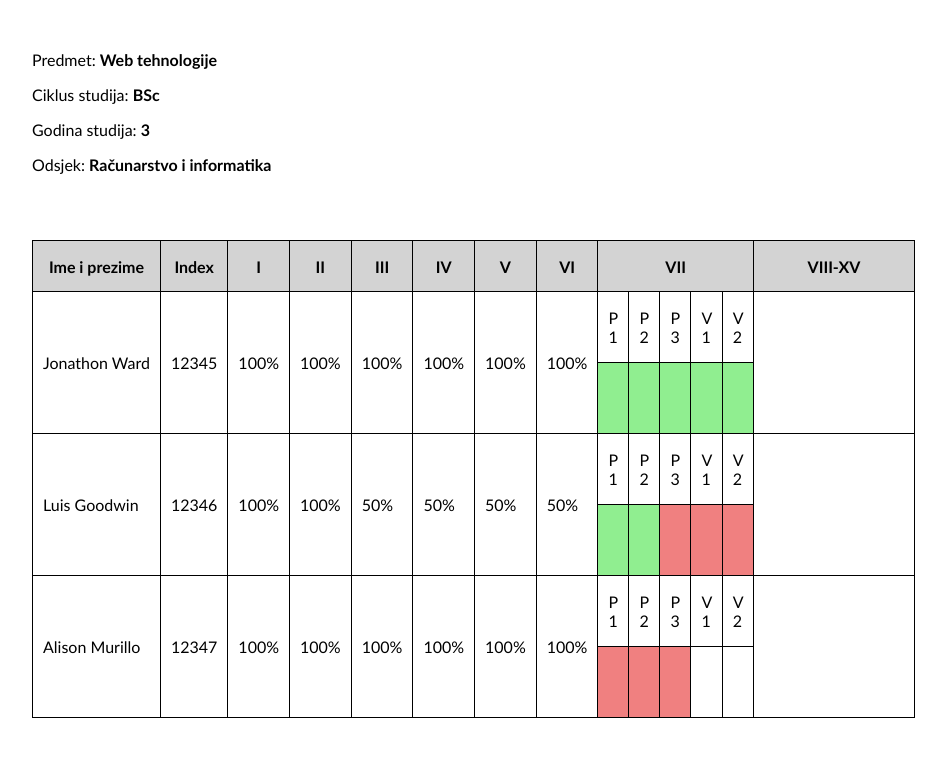
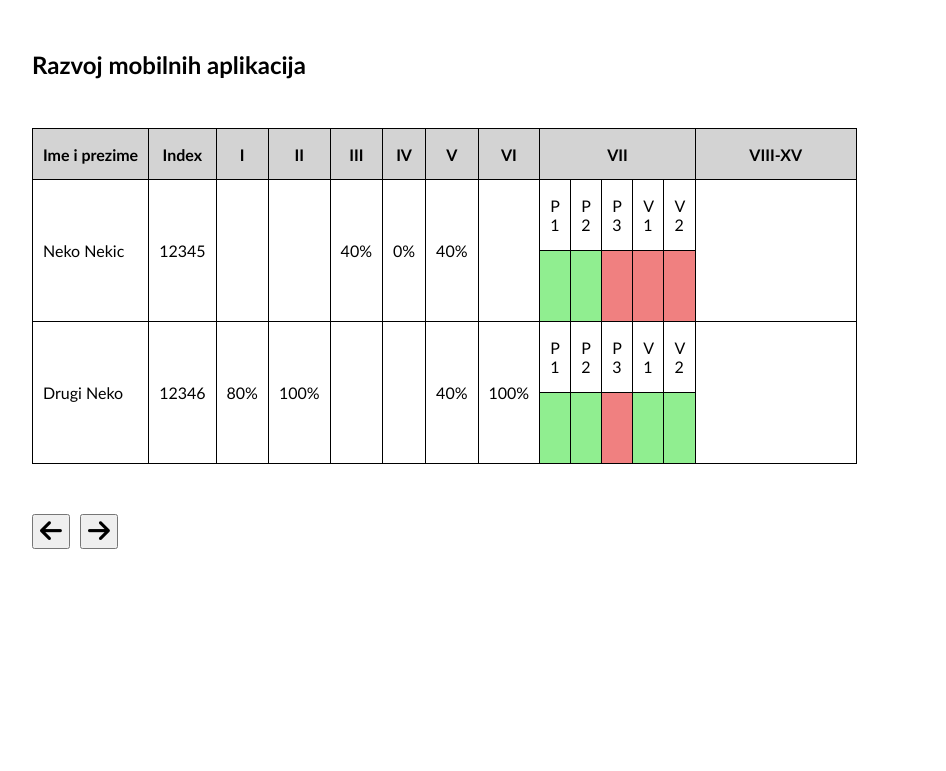
Before and after one commit to acato2/WT-StudentTracker, a plain HTML site: page html/prisustvo.html in a window 1280 px wide. Shown: the whole page, without its empty margins (26-972 px from the left). Drawn offline with Linux system fonts and the light colour scheme.

Commit message:
iscrtana tabela i omoguceno kretanje kroz sedmice

```diff
--- a/html/prisustvo.html
+++ b/html/prisustvo.html
@@ -1,6 +1,5 @@
 <!DOCTYPE html>
 <HTML lang="bs">
-
 <HEAD>
   <meta charset='utf-8'>
   <meta http-equiv='X-UA-Compatible' content='IE=edge'>
@@ -8,16 +7,18 @@
   <link rel='stylesheet' type='text/css' media='screen' href="../css/prisustvo.css">
   <title>Spirala 1, Zadatak 2
   </title>
+  <script src="https://kit.fontawesome.com/0a31214900.js" crossorigin="anonymous"></script>
+
 </HEAD>
 
 <BODY>
+  <div id="divSadrzaj">
   <div class="prisustvo">
     <P> Predmet: <b>Web tehnologije</b> </P>
     <P> Ciklus studija: <b>BSc</b> </P>
     <P> Godina studija: <b>3</b> </P>
     <P> Odsjek: <b>Računarstvo i informatika</b> </P>
   </div>
-  <div class="table">
     <table>
       <tr>
         <th>Ime i prezime</th>
@@ -130,6 +131,8 @@
 
     </table>
   </div>
+  <script src='../scripts/TabelaPrisustvo.js' ></script>
+  <script src='../scripts/prisustvo.js'></script>
 
 </BODY>
 
--- /dev/null
+++ b/scripts/TabelaPrisustvo.js
@@ -0,0 +1,257 @@
+let trenutnaSedmica = 0;
+let podaciIspravni = true;   // za validaciju
+
+let TabelaPrisustvo = function (divRef, podaci) {
+    //gledamo koja je zadnja unesena sedmica
+    let brojSedmica = 0;
+    for (let sedmica of podaci.prisustva) {
+        if (sedmica.sedmica > brojSedmica) {
+            brojSedmica = sedmica.sedmica; //u nasem slucaju 2 sedmice
+        }
+    }
+    trenutnaSedmica = brojSedmica;
+    iscrtajTabelu(trenutnaSedmica)
+
+    function iscrtajTabelu(trenutnaSedmica) {
+        //brisemo staru tabelu
+        divRef.innerHTML = "";
+        //naziv predmeta
+        let html = `<h2 style="margin-left:50px; margin-top:50px;margin-bottom:-20px;">${podaci.predmet}</h2><br>`
+        //tabela
+        html += "<table>";
+        //prvi red
+        html += `<tr><th>${"Ime i prezime"}</th><th>${"Index"}</th>`
+        let niz = ["", "I", "II", "III", "IV", "V", "VI", "VII", "VIII", "IX", "X", "XI", "XII", "XIII", "XIV", "XV"];
+        for (let i = 1; i <= brojSedmica; i++) {
+            if (trenutnaSedmica == i) {
+                html += `<th colspan = ${podaci.brojPredavanjaSedmicno + podaci.brojVjezbiSedmicno}>${niz[i]}</th>`
+            }
+            else {
+                html += `<th>${niz[i]}</th>`
+            }
+        }
+        if(brojSedmica!=15){
+        html += `<th colspan=${15 - brojSedmica} id="zadnjakolona">${niz[brojSedmica + 1]}-${"XV"}</th></tr>`
+        }
+
+
+        //ulazimo u petlju
+
+        podaci.studenti.forEach(student => {
+            var pomocniHtml = ""
+            //validacija - ima 2 ili više studenata sa istim indeksom
+            let brojac2 = 0;
+            podaci.studenti.forEach(s => {
+                if (s.index == student.index) {
+                    brojac2++;
+                }
+            })
+            if (brojac2 >= 2) {
+                podaciIspravni = false;
+                return;
+            }
+
+            //validacija - postoji prisustvo studenta koji nije u listi studenata
+            let nizIndexaStudenti = []; //niz indexa iz niza studenti
+            podaci.studenti.forEach(s => {
+                nizIndexaStudenti.push(s.index);
+            })
+            let nizIndexaPrisustva = [];
+            podaci.prisustva.forEach(p => {
+                nizIndexaPrisustva.push(p.index);
+            })
+
+            //izbaci duplikate iz niza
+            nizIndexaPrisustva = nizIndexaPrisustva.filter((element, index) => {
+                return nizIndexaPrisustva.indexOf(element) === index;
+            });
+            //sortiraj oba niza
+            nizIndexaStudenti.sort(function (a, b) { return a - b });
+            nizIndexaPrisustva.sort(function (a, b) { return a - b });
+
+            //provjeri da li postoji neki indeks u listi prisustva kojeg nema u listi studenti
+            nizIndexaPrisustva.forEach(p => {
+                //ako naidjemo na neki broj koji nizindeksstudenti ne sadrzi onda je problem
+                if (nizIndexaStudenti.includes(p) == false) {
+                    podaciIspravni = false;
+                    return;
+                }
+            })
+
+            //validacija - posljednja stavka
+
+            //izdvojimo sve sedmice u jedan niz
+            let sveSedmice = [];
+            podaci.prisustva.forEach(p => {
+                sveSedmice.push(p.sedmica);
+            })
+            for (let i = 1; i <= brojSedmica; i++) {
+                let br = 0;
+                sveSedmice.forEach(n => {
+                    if (n == i) br++;
+                })
+                if (br == 0) {
+                    podaciIspravni = false;
+                    return;
+                }
+            }
+
+
+            //ispisemo ime i indeks
+            html += ` <tr>
+           <td rowspan="2">${student.ime}</td>
+           <td rowspan="2">${student.index}</td>`
+
+            //posmatramo samo one sa istim indeksom
+            let prisustvoStudenta = podaci.prisustva.filter(pr => pr.index == student.index)
+            prisustvoStudenta = prisustvoStudenta.sort((a, b) => a.sedmica - b.sedmica) //sortiramo ih po sedmicama
+
+            //izvucemo sve sedmice studenta
+            let nizSedmica = [];
+            prisustvoStudenta.forEach(s => {
+                nizSedmica.push(s.sedmica)
+            })
+
+            let j = 0;
+            for (let week = 0; week < brojSedmica; week++) {
+                let element;
+                if (nizSedmica.includes(week + 1)) {
+                    element = prisustvoStudenta[j];
+                    //validacija - broj prisustva veci od broja casova sedmicno
+                    if (element.predavanja > podaci.brojPredavanjaSedmicno || element.vjezbe > podaci.brojVjezbiSedmicno) {
+                        podaciIspravni = false;
+                        return;
+                    }
+                    //validacija - broj prisustva je manji od nule
+                    if (element.predavanja < 0 || element.vjezbe < 0) {
+                        podaciIspravni = false;
+                        return;
+                    }
+                    //validacija - isti student ima 2 i više unosa prisustva za istu sedmicu
+                    let brojac = 0;
+                    prisustvoStudenta.forEach(element2 => {
+                        if (element.sedmica == element2.sedmica) {
+                            brojac++;
+                        }
+                    })
+                    if (brojac >= 2) {
+                        podaciIspravni = false;
+                        return;
+                    }
+                    j++;
+                }
+                //
+                if (week + 1 == trenutnaSedmica) { //ispisi vise detalja ako je trenutna sedmica
+                    for (let i = 0; i < podaci.brojPredavanjaSedmicno; i++) {
+                        html += ` <td class="uskakolona">P ${i + 1}</td>`
+                    }
+                    for (let i = 0; i < podaci.brojVjezbiSedmicno; i++) {
+                        html += ` <td class="uskakolona">V ${i + 1}</td>`
+                    }
+
+                    pomocniHtml = "</tr><tr>"
+                    for (let i = 0; i < podaci.brojPredavanjaSedmicno; i++) {
+                        if (nizSedmica.includes(week + 1)) {
+                            if (i < element.predavanja) {
+                                pomocniHtml += `<td class="prisutan"></td>`
+                            }
+                            else {
+                                pomocniHtml += `<td class="odsutan"></td>`
+                            }
+                        }
+                        else {
+                            pomocniHtml += `<td class="nijeuneseno"></td>`
+                        }
+
+                    }
+                    for (let i = 0; i < podaci.brojVjezbiSedmicno; i++) {
+                        if (nizSedmica.includes(week + 1)) {
+                            if (i < element.vjezbe) {
+                                pomocniHtml += `<td class="prisutan"></td>`
+                            }
+                            else {
+                                pomocniHtml += `<td class="odsutan"></td>`
+                            }
+                        }
+                        else {
+                            pomocniHtml += `<td class="nijeuneseno"></td>`
+                        }
+
+                    }
+                    pomocniHtml += `</tr>`
+                }
+
+                else {
+                    if (nizSedmica.includes(week + 1)) {
+                        let procenat = (element.predavanja + element.vjezbe) / (podaci.brojPredavanjaSedmicno + podaci.brojVjezbiSedmicno) * 100;
+                        html += `<td rowspan="2">${procenat}%</td>`
+                    }
+                    else {
+                        html += `<td rowspan="2"></td>`
+                    }
+                }
+            };
+
+            for (let i = 0; i < 15 - brojSedmica; i++) {
+                html += ` <td rowspan= "2" class="prazna"></td>`
+            }
+            html += pomocniHtml
+        });
+
+
+
+        if (podaciIspravni == false) {
+            divRef.innerHTML = `<p style="margin:50px; font-size:20px;">Podaci o prisustvu nisu validni!</p>`
+
+        }
+        else {
+
+            divRef.innerHTML = html;
+        }
+    }
+
+    //Zadatak 2
+
+    //implementacija metoda
+    let sljedecaSedmica = function () {
+        trenutnaSedmica++;
+        if (trenutnaSedmica <= brojSedmica) {
+            iscrtajTabelu(trenutnaSedmica)
+        }
+        else {
+            trenutnaSedmica--;
+        }
+
+    }
+
+    let prethodnaSedmica = function () {
+        trenutnaSedmica--;
+        if (trenutnaSedmica >= 1) {
+            iscrtajTabelu(trenutnaSedmica);
+        }
+        else {
+            trenutnaSedmica++;
+        }
+    }
+    if (podaciIspravni == true) { //ako nisu validni ne prikaze dugmad
+        //Zadatak 2
+        var button = document.createElement("button");
+        button.style = "margin-left:50px; margin-right:10px; font-size: 25px;";
+        button.onclick = prethodnaSedmica;
+        button.innerHTML = '<i class="fa-solid fa-arrow-left"></i>';
+        document.body.appendChild(button);
+
+        var button2 = document.createElement("button");
+        button2.style = "font-size: 25px;";
+        button2.onclick = sljedecaSedmica;
+        button2.innerHTML = '<i class="fa-solid fa-arrow-right"></i>';
+        document.body.appendChild(button2);
+    }
+
+
+
+    return {
+        sljedecaSedmica: sljedecaSedmica,
+        prethodnaSedmica: prethodnaSedmica
+    }
+};
--- /dev/null
+++ b/scripts/prisustvo.js
@@ -0,0 +1,87 @@
+let div = document.getElementById("divSadrzaj");
+let object ={
+	"studenti": [
+		{
+			"ime": "Neko Nekic",
+			"index": 12345
+		},
+		{
+			"ime": "Drugi Neko",
+			"index": 12346
+		}
+	],
+	"prisustva": [
+		{
+			"sedmica": 1,
+			"predavanja": 2,
+			"vjezbe": 2,
+			"index": 12346
+		},
+		{
+			"sedmica": 2,
+			"predavanja": 3,
+			"vjezbe": 2,
+			"index": 12346
+		},
+		{
+			"sedmica": 3,
+			"predavanja": 2,
+			"vjezbe": 0,
+			"index": 12345
+		},
+		{
+			"sedmica": 4,
+			"predavanja": 0,
+			"vjezbe": 0,
+			"index": 12345
+		},
+		{
+			"sedmica": 5,
+			"predavanja": 2,
+			"vjezbe": 0,
+			"index": 12345
+		}
+		,
+		{
+			"sedmica": 5,
+			"predavanja": 0,
+			"vjezbe": 2,
+			"index": 12346
+		},
+		{
+			"sedmica": 6,
+			"predavanja": 3,
+			"vjezbe": 2,
+			"index": 12346
+		},
+		{
+			"sedmica": 7,
+			"predavanja": 2,
+			"vjezbe": 0,
+			"index": 12345
+		}
+		,
+		{
+			"sedmica": 7,
+			"predavanja": 2,
+			"vjezbe": 2,
+			"index": 12346
+		}
+
+
+
+	],
+	"predmet": "Razvoj mobilnih aplikacija",
+	"brojPredavanjaSedmicno": 3,
+	"brojVjezbiSedmicno": 2
+}
+
+
+
+//instanciranje
+let prisustvo = TabelaPrisustvo(div, object);
+/*
+//pozivanje metoda
+prisustvo.sljedecaSedmica();
+prisustvo.prethodnaSedmica();
+*/
```
